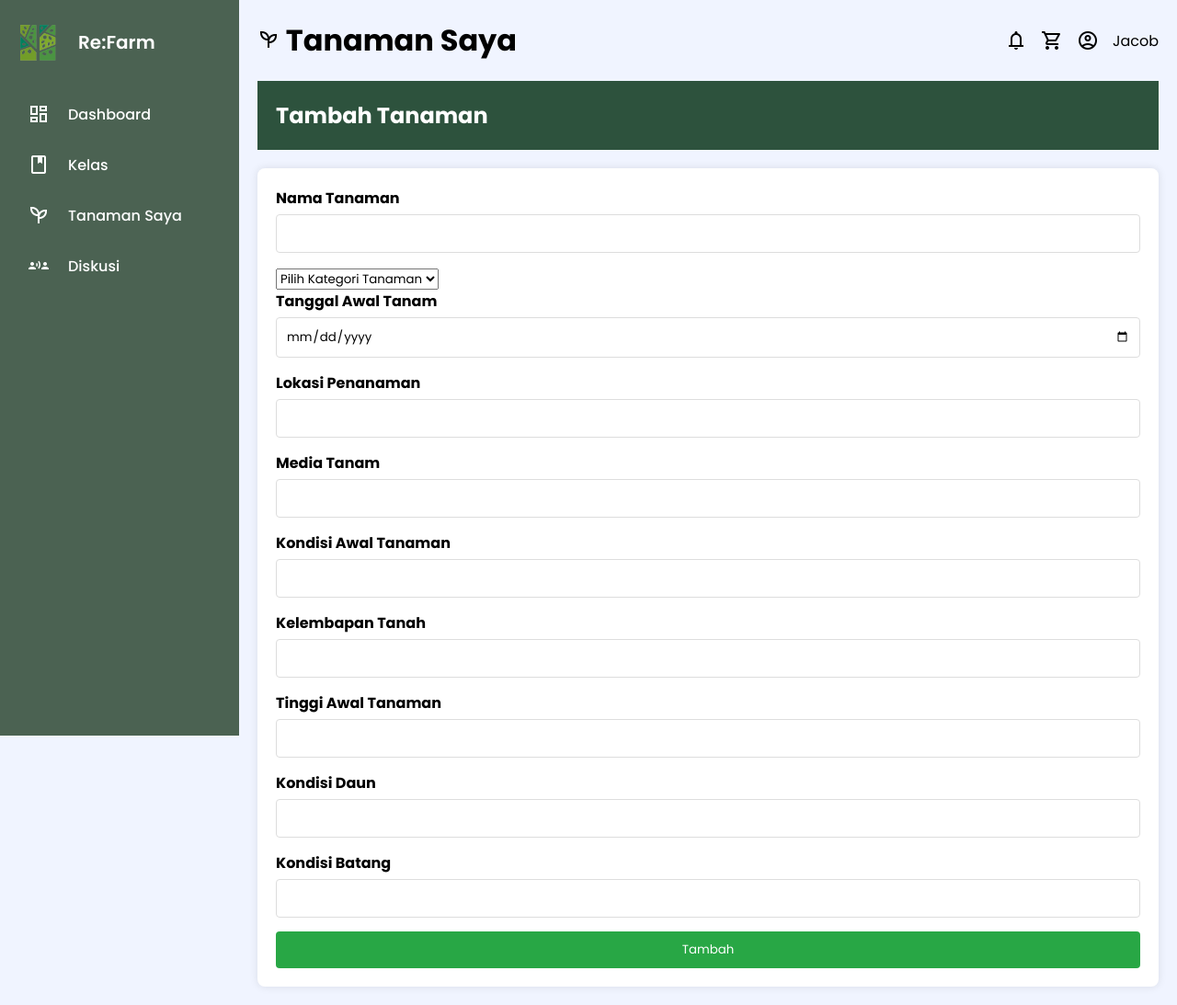
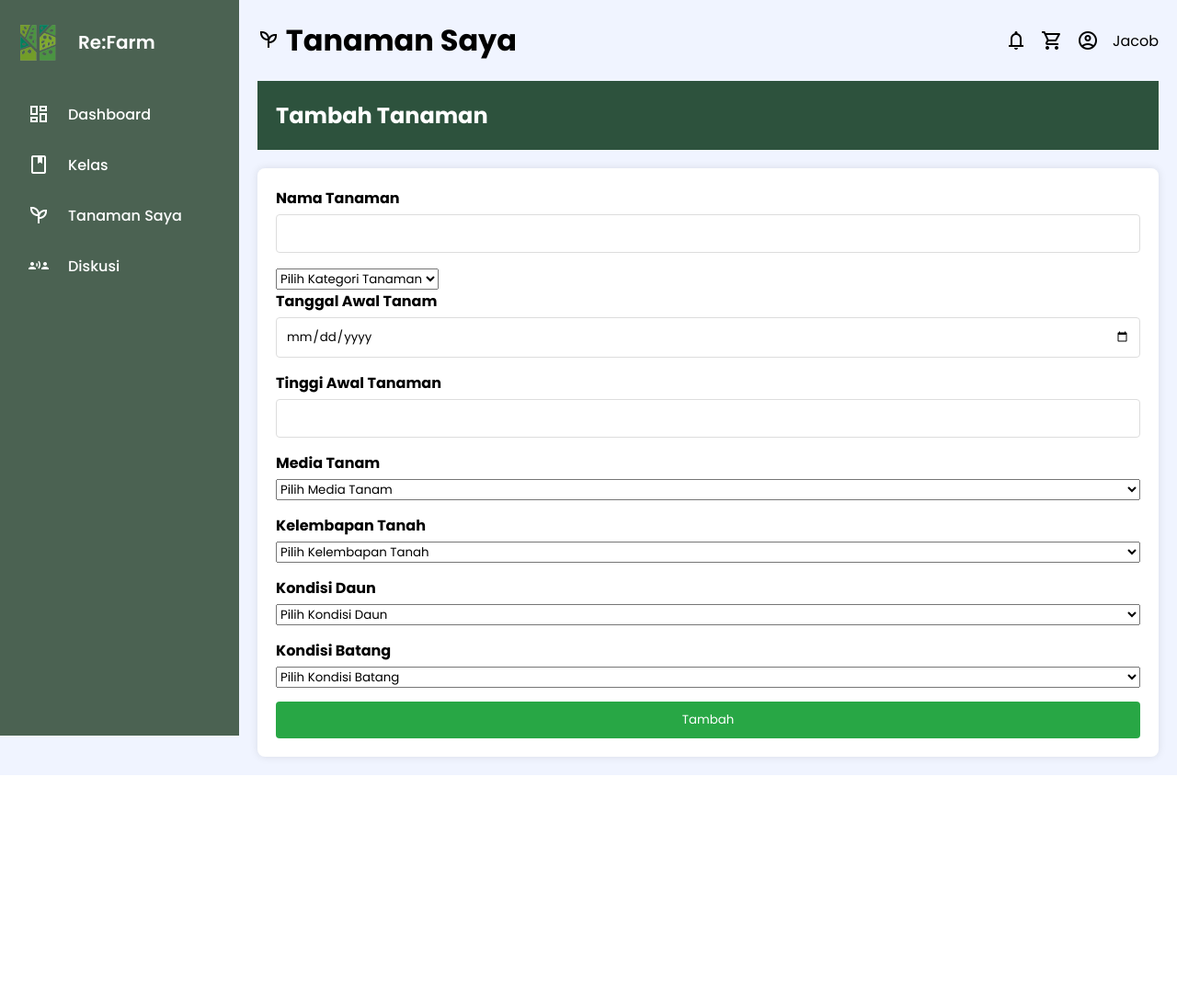
Before and after one commit to NexoCal/ReFarm, a PHP site: page /tambahTanaman.php in a window 1280 px wide. Shown: the whole page at 92% size. After the commit the page ends 843 px from the top, so only its background shows below. Run offline with PHP 8.4, Linux system fonts and the light colour scheme.

Commit message:
tanaman add done

```diff
--- a/tambahTanaman.php
+++ b/tambahTanaman.php
@@ -1,16 +1,15 @@
 <!DOCTYPE html>
 <html lang="en">
+
 <head>
   <meta charset="UTF-8" />
   <meta name="viewport" content="width=device-width, initial-scale=1.0" />
   <title> Re:Farm</title>
   <link rel="icon" href="images\Logo ReFarm.png" type="image/png">
-    <link
-      rel="stylesheet"
-      href="https://fonts.googleapis.com/css2?family=Material+Symbols+Outlined:opsz,wght,FILL,GRAD@20..48,100..700,0..1,-50..200"
-    />
+  <link rel="stylesheet" href="https://fonts.googleapis.com/css2?family=Material+Symbols+Outlined:opsz,wght,FILL,GRAD@20..48,100..700,0..1,-50..200" />
   <link rel="stylesheet" href="css\tambahTanaman.css" />
 </head>
+
 <body>
   <aside class="sidebar">
     <div class="sidebar-header">
@@ -52,7 +51,7 @@
       </div>
     </div>
     <section class="form-section">
-        <form action="" method="post">
+      <form action="addtanaman.php" method="post">
         <div class="form-group">
           <label for="nama-tanaman">Nama Tanaman</label>
           <input type="text" id="nama-tanaman" name="nama-tanaman">
@@ -60,46 +59,58 @@
         <select id="kategori-tanaman" name="kategori-tanaman">
           <label for="nama-tanaman">Kategori Tanaman</label>
           <option value="" disabled selected>Pilih Kategori Tanaman</option>
-                            <option value="Basah">Pangan</option>
-                            <option value="Normal">Sayur</option>
-                            <option value="Kering">Buah</option>
+          <option value="Pangan">Pangan</option>
+          <option value="Sayuran">Sayuran</option>
+          <option value="Buah">Buah</option>
         </select>
         <div class="form-group">
           <label for="tanggal-tanam">Tanggal Awal Tanam</label>
           <input type="date" id="tanggal-tanam" name="tanggal-tanam">
         </div>
         <div class="form-group">
-            <label for="lokasi-penanaman">Lokasi Penanaman</label>
-            <input type="text" id="lokasi-penanaman" name="lokasi-penanaman">
-          </div>
-          <div class="form-group">
-            <label for="media-tanam">Media Tanam</label>
-            <input type="text" id="media-tanam" name="media-tanam">
-          </div>
-          <div class="form-group">
-            <label for="kondisi-awal">Kondisi Awal Tanaman</label>
-            <input type="text" id="kondisi-awal" name="kondisi-awal">
-          </div>
-          <div class="form-group">
-            <label for="kelembapan">Kelembapan Tanah</label>
-            <input type="text" id="kelembapan" name="kelembapan">
-          </div>
-          <div class="form-group">
           <label for="tinggi-awal">Tinggi Awal Tanaman</label>
           <input type="text" id="tinggi-awal" name="tinggi-awal">
         </div>
         <div class="form-group">
-            <label for="kondisi-daun">Kondisi Daun</label>
-            <input type="text" id="kondisi-daun" name="kondisi-daun">
+          <label for="media-tanam">Media Tanam</label>
+          <select id="media-tanam" name="media-tanam">
+            <option value="" disabled selected>Pilih Media Tanam</option>
+            <option value="Tanah">Tanah</option>
+            <option value="Air ( Hidroponik )">Air ( Hidroponik )</option>
+          </select>
         </div>
         <div class="form-group">
-            <label for="kondisi-batang">Kondisi Batang</label>
-            <input type="text" id="kondisi-batang" name="kondisi-batang">
+          <label for="Kelembapan">Kelembapan Tanah</label>
+          <select id="kelembapan-tanah" name="kelembapan-tanah">
+            <option value="" disabled selected>Pilih Kelembapan Tanah</option>
+            <option value="Basah">Basah</option>
+            <option value="Normal">Normal</option>
+            <option value="Kering">Kering</option>
+          </select>
+        </div>
+        <div class="form-group">
+          <label for="Kondisi">Kondisi Daun</label>
+          <select id="kondisi-daun" name="kondisi-daun">
+            <option value="" disabled selected>Pilih Kondisi Daun</option>
+            <option value="Segar">Segar</option>
+            <option value="Sedikit Layu">Sedikit Layu</option>
+            <option value="Layu">Layu</option>
+          </select>
+        </div>
+        <div class="form-group">
+          <label for="Kondisi">Kondisi Batang</label>
+          <select id="kondisi-batang" name="kondisi-batang">
+            <option value="" disabled selected>Pilih Kondisi Batang</option>
+            <option value="Segar">Segar</option>
+            <option value="Sedikit Layu">Sedikit Layu</option>
+            <option value="Layu">Layu</option>
+          </select>
         </div>
         <button type="submit">Tambah</button>
       </form>
     </section>
   </main>
-    <script src="js/tambahTanaman.js"></script>
+  <script src=""></script>
 </body>
+
 </html>
```
Also changed, not shown: addtanaman.php (+18 -11 lines), tanaman.php (+12 -2 lines). Lines whose indentation alone changed are shown as unchanged.
